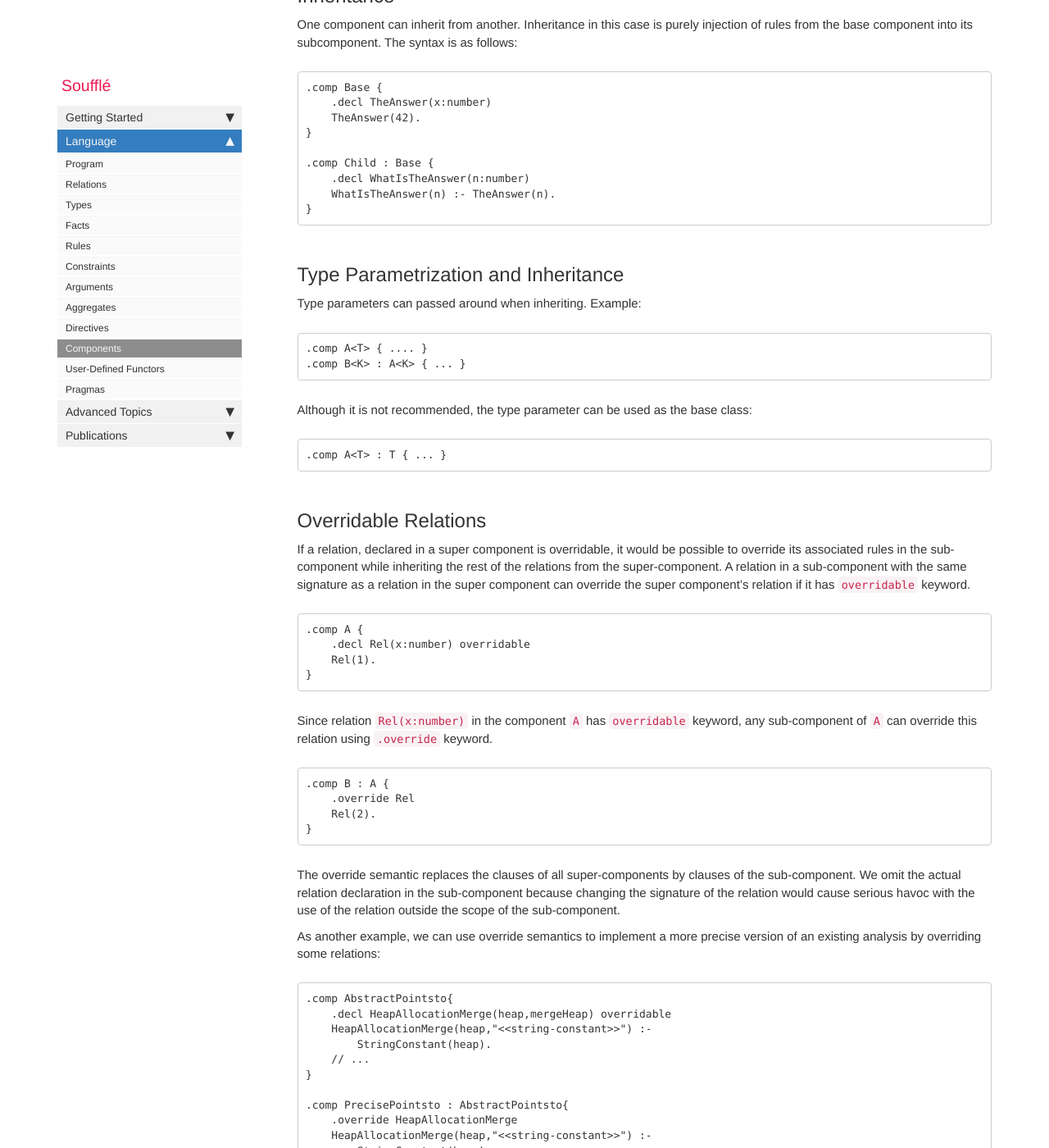
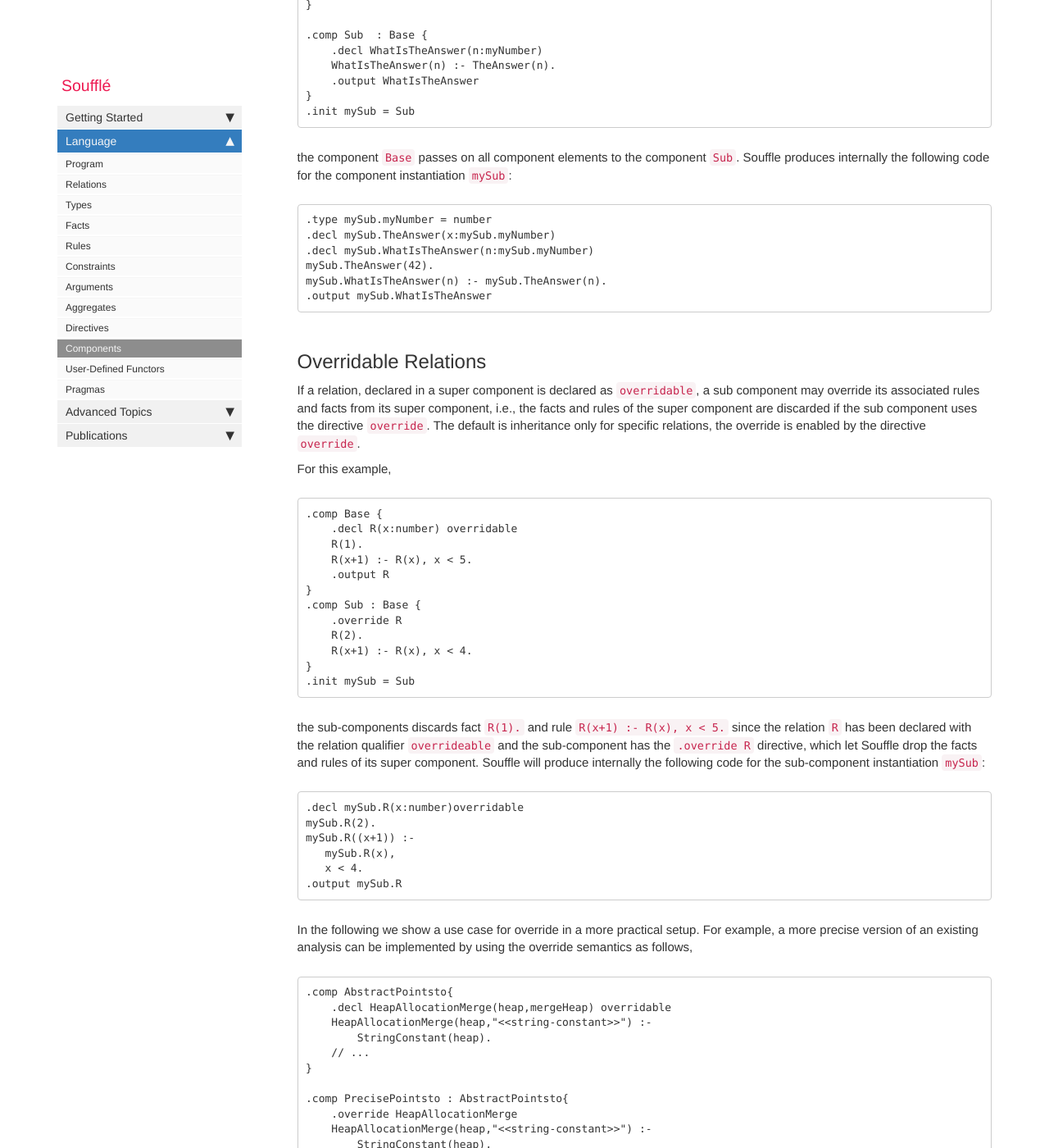
Before and after one commit to souffle-lang/souffle-lang.github.io, a Jekyll site: the page built from pages/docs/components.md, in a window 1280 px wide and 1400 px high, scrolled down 3971 px. Shown: the whole window at 82% size. Built offline with Jekyll 4.4.1, drawn with Linux system fonts in a browser that asks for light colours; comment, search, counter and statistics services are not loaded; some of the changed text lies outside the part shown.

Commit message:
Update components.md

````diff
--- a/pages/docs/components.md
+++ b/pages/docs/components.md
@@ -111,22 +111,17 @@ Souffle expands the code above as follows:
 .decl Out(x:number)
 .decl myA.R(x:number)
 myA.R(1).
-
-myA.R((x+1)) :-
-   myA.R(x),
-   x < 10.
-
+myA.R((x+1)) :- myA.R(x), x < 10.
 Out(x) :-
    myA.R(x).
 .output Out
 ```
-
+Prefices are prepended to relations in rules and facts
+if they are instantiated in the local scope.
 
 ## Type Parametrization
 
-Components can be parametrized by unqualified type names.
-
-In the example,
+Components can be parametrized by unqualified type names.  In the example,
 ```
 .comp ParamComponent<myType> {
     .decl TheAnswer(x:myType)    // component relation
@@ -134,113 +129,126 @@ In the example,
     .output TheAnswer            // component output directive
 }
 .init numberInstance = ParamComponent<number>
-.init unsignedInstance = ParamComponent<unsigned>
 .init floatInstance = ParamComponent<float>
 ```
-three different instances are generated whose relation's attribute
-are either of type `number`, `unsigned`, and `float`. Internally,
-Souffle produces the program showing the differetn attribute types
-of relation `TheAnswer`.
+two different instances are generated whose relation's attribute
+are either of type `number` or `float`. Internally,
+Souffle produces the program showing the different attribute types
+of the instantiated relations `TheAnswer`.
 ```
 .decl numberInstance.TheAnswer(x:number)     // relation of numberInstance
 numberInstance.TheAnswer(42).                // fact of numberInstance
 .output numberInstance.TheAnswer             // output directive of numberInstance
-
-.decl unsignedInstance.TheAnswer(x:unsigned) // relation of unsignedInstance
-unsignedInstance.TheAnswer(42).              // fact of unsignedInstance
-.output unsignedInstance.TheAnswer           // output directive of unsignedInstance
 
 .decl floatInstance.TheAnswer(x:float)       // relation of floatInstance
 floatInstance.TheAnswer(42).                 // fact of floatInstance
 .output floatInstance.TheAnswer              // output directive of floatInstance
 ```
 
-If the parameter is meant to be another component, it can be instantiated:
+
+Parameters can also be used to parameter a component name in a component instantiation.
+This mechanism is useful to model different behaviours in component since the component
+instantiation is controlled by the user of the component.  For example,
 ```
-.comp Reachability<TGraph> {
-    .init graph = TGraph
-    // ...
-    reach(u, v) :- graph.edge(u, v).
+.decl R(x:number)
+.comp Case<Selector> {
+   .comp One {
+     R(1).
+   }
+   .comp Two {
+     R(2).
+   }
+   .init selection = Selector // instantiation depending on type parameter "Selector"
 }
+.init myCase = Case<One>
+.output R
 ```
+produces internally the following program
+```
+.decl R(x:number)
+R(1).
+.output R
+```
+since `One` was passed on in the component instantiation of `myCase`.
 
-When initializing parametrized component, we must provide actual parameters:
-
-```
-.init g = Graph<number>
-.init reach = Reachability<MyGraph>
-```
-
-and the following component instantiation is prohibited
-
-```
-.init reach = Reachability<Graph<number>>   // wrong parameter
-```
-because the component parameter is not a type name. However,
-by introducing a new component, this can be achieved,
-
-```
-.comp NumberGraph : Graph<number> {}
-.init reach = Reachability<NumberGraph>
-```
-
-Note that instantiation of `TGraph` inside `Reachability`
-will create new copies of `TGraph` relations (specifically relations
-of whatever is used as actual parameter for `TGraph`).
+By changing the instantiation from `.init myCase = Case<One>` to `.init myCase = Case<Two>`,
+the fact `R(2).` would be issued for relation `R`.
 
 ## Inheritance
-One component can inherit from another. Inheritance in this case is purely
-injection of rules from the base component into its subcomponent. The syntax is as follows:
 
+One component can inherit from another using inheritance.
+The component elements of the super-component are passed on
+to the sub-component. Using inheritance avoids code duplication.
+
+
+In the following example,
 ```
 .comp Base {
-    .decl TheAnswer(x:number)
+    .type myNumber = number
+    .decl TheAnswer(x:myNumber)
     TheAnswer(42).
 }
 
-.comp Child : Base {
-    .decl WhatIsTheAnswer(n:number)
+.comp Sub  : Base {
+    .decl WhatIsTheAnswer(n:myNumber)
     WhatIsTheAnswer(n) :- TheAnswer(n).
+    .output WhatIsTheAnswer
 }
+.init mySub = Sub
 ```
-
-
-## Type Parametrization and Inheritance
-Type parameters can passed around when inheriting. Example:
-
+the component `Base` passes on all component elements to the component `Sub`.
+Souffle produces internally the following code for the component instantiation `mySub`:
 ```
-.comp A<T> { .... }
-.comp B<K> : A<K> { ... }
-```
-
-Although it is not recommended, the type parameter can be used as the base class:
-
-```
-.comp A<T> : T { ... }
+.type mySub.myNumber = number
+.decl mySub.TheAnswer(x:mySub.myNumber)
+.decl mySub.WhatIsTheAnswer(n:mySub.myNumber)
+mySub.TheAnswer(42).
+mySub.WhatIsTheAnswer(n) :- mySub.TheAnswer(n).
+.output mySub.WhatIsTheAnswer
 ```
 
 ## Overridable Relations
-If a relation, declared in a super component is overridable, it would be possible to override its associated rules in the sub-component while inheriting the rest of the relations from the super-component.
-A relation in a sub-component with the same signature as a relation in the super component can override the super component's relation if it has `overridable` keyword.
 
+If a relation, declared in a super component is declared as `overridable`,
+a sub component may override its associated rules and facts
+from its super component, i.e., the facts and rules of the super component
+are discarded if the sub component uses the directive `override`.
+The default is inheritance only for specific relations, the override is enabled by
+the directive `override`.
+
+For this example,
 ```
-.comp A {
-    .decl Rel(x:number) overridable
-    Rel(1).
+.comp Base {
+    .decl R(x:number) overridable
+    R(1).
+    R(x+1) :- R(x), x < 5.
+    .output R
 }
+.comp Sub : Base {
+    .override R
+    R(2).
+    R(x+1) :- R(x), x < 4.
+}
+.init mySub = Sub
 ```
-Since relation `Rel(x:number)` in the component `A` has `overridable` keyword, any sub-component of `A` can override this relation using `.override` keyword.
+the sub-components discards fact `R(1).` and rule `R(x+1) :- R(x), x < 5.`
+since the relation `R` has been declared with the relation qualifier `overrideable`
+and the sub-component has the `.override R` directive, which let Souffle drop the
+facts and rules of its super component. Souffle will produce internally the following
+code for the sub-component instantiation `mySub`:
+```
+.decl mySub.R(x:number)overridable
+mySub.R(2).
+mySub.R((x+1)) :-
+   mySub.R(x),
+   x < 4.
+.output mySub.R
+```
 
-```
-.comp B : A {
-    .override Rel
-    Rel(2).
-}
-```
-The override semantic replaces the clauses of all super-components by clauses of the sub-component. We omit the actual relation declaration in the sub-component because changing the signature of the relation would cause serious havoc with the use of the relation outside the scope of the sub-component.
-
-As another example, we can use override semantics to implement a more precise version of an existing analysis by overriding some relations:
-
+In the following we show a use case for override in
+a more practical setup. For example, a more precise
+version of an existing analysis can be implemented
+by using the  override semantics as follows,
 ```
 .comp AbstractPointsto{
     .decl HeapAllocationMerge(heap,mergeHeap) overridable
@@ -259,7 +267,42 @@ As another example, we can use override semantics to implement a more precise ve
 
 .init precise_pointsto = PrecisePointsto
 ```
-In this example, PrecisePointsto inherits all the relations from AbstractPointsto, but only implements the HeapAllocationMerge relation differently. This feature avoids code duplications when we need several implementations of a generic analysis with small variations.
+In this example, PrecisePointsto inherits all the relations
+from AbstractPointsto, but only implements the HeapAllocationMerge
+relation differently. This feature avoids code duplications when
+we need several implementations of a generic analysis with small
+variations and want to overwrite behaviour of the super component.
+
+## Type Parametrization and Inheritance
+Type parameters can passed around when inheriting. Example:
+
+```
+.comp A<T> { .... }
+.comp B<K> : A<K> { ... }
+```
+
+Although it is not recommended, the type parameter can be used as the base class:
+
+```
+.comp A<T> : T { ... }
+```
+
+With inheritance, complex component instantiatons are
+implementable. For example, in the example below
+```
+.init reach = Reachability<Graph<number>>   // syntax error
+```
+we would like to us a complex component parameter `Graph<number>`,
+but leads to syntax parameter because the parameter is not a
+simple identifier. By introducing a new component, the above
+instantiation can be rewritten as followes
+```
+.comp NumberGraph : Graph<number> { } // NumberGraph inherits
+.init reach = Reachability<NumberGraph>
+```
+
+
+
 
 
 ## Syntax
````
